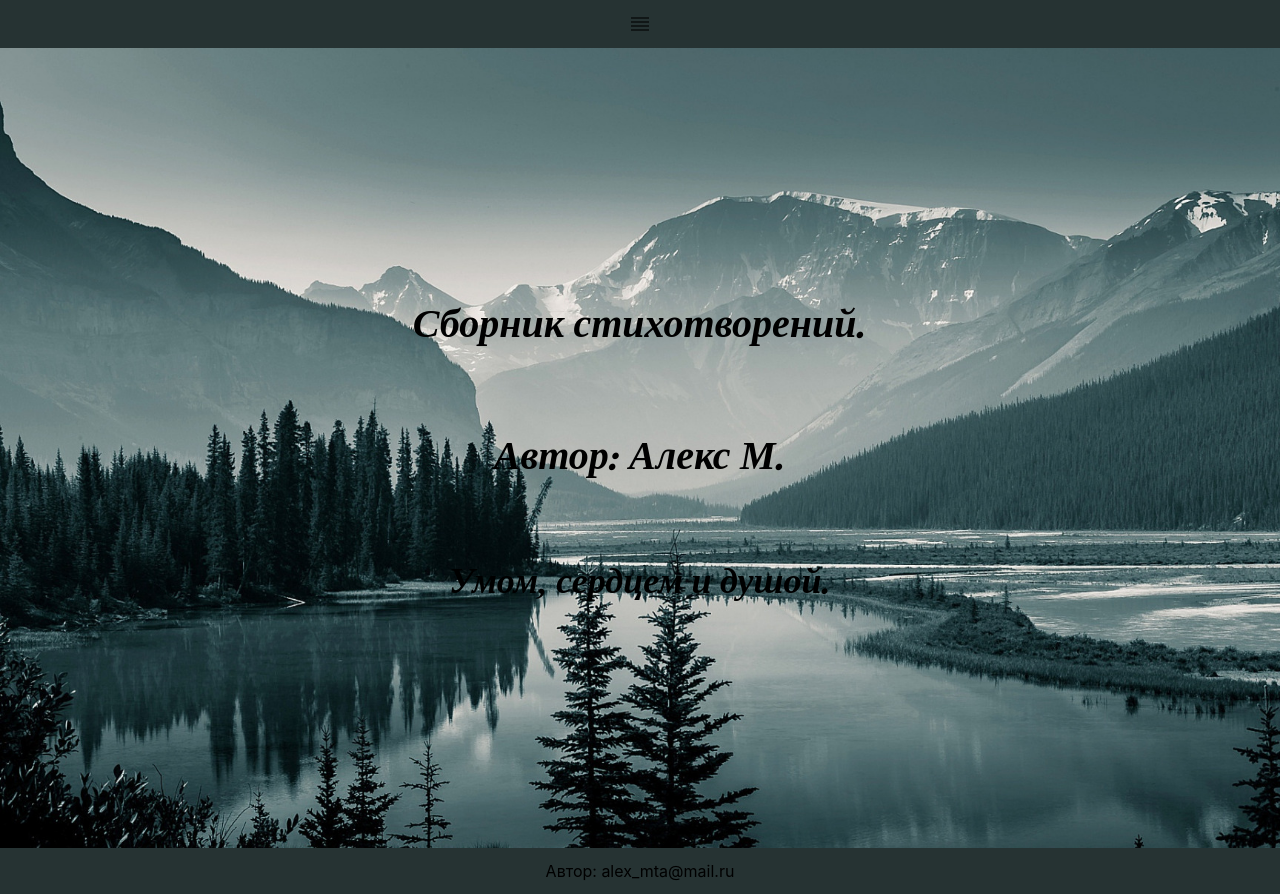
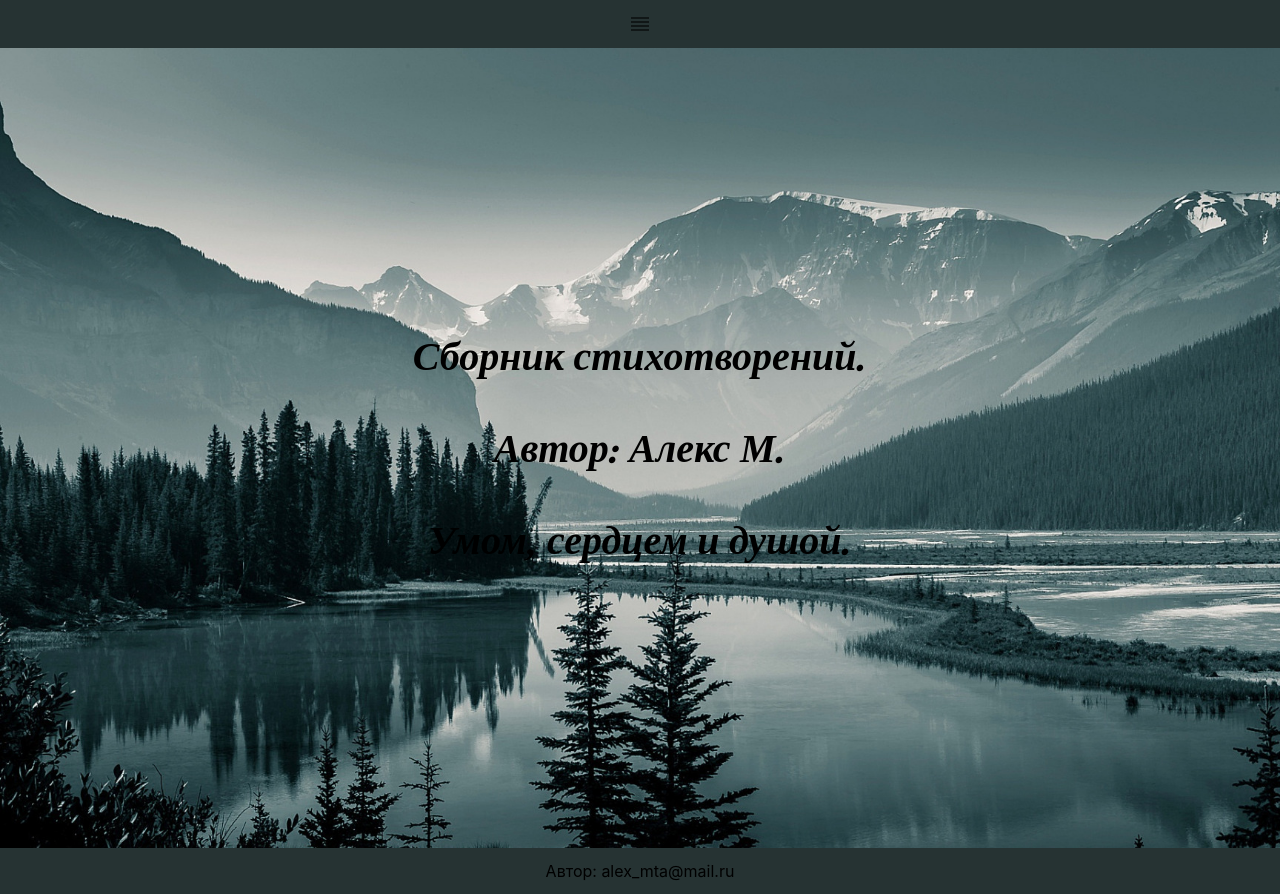
Before and after one commit to imciflam/poetry-site, a React (Create React App) app: page /#/ in a window 1280 px wide. Built offline with nearby package versions, Linux system fonts and the light colour scheme.

Commit message:
minor fixes

```diff
--- a/src/components/CascadingMenu/CascadingMenu.js
+++ b/src/components/CascadingMenu/CascadingMenu.js
@@ -88,7 +88,7 @@ class CascadingMenu extends React.Component {
               <MenuList>
                 {menuItem.subMenuItems.map(subMenuItem =>
                   <div><MenuItem
-                  onClick={e => this.closeAllMenus()}
+                  onClick={() => this.closeAllMenus()}
                   className={classes.menuItem}
                   key={menuItem.key}
                   component={Link} to={`${menuItem.key}#${subMenuItem.key}`}
--- a/src/components/MainPage.js
+++ b/src/components/MainPage.js
@@ -9,7 +9,7 @@ const styles = {
         backgroundSize: `cover`,
         minHeight: "100vh",
         padding: "0",
-        margin: "0"
+        margin: "0",
     },
     footer:
     {
@@ -27,6 +27,7 @@ export class MainPage extends Component {
         return (
             <div>
                 <div className="App-header" style={styles.bg}>
+                    <div style={styles.mainText}>
                     <p>
                         Сборник стихотворений.
                    </p>
@@ -36,6 +37,7 @@ export class MainPage extends Component {
                     <p>
                         Умом, сердцем и душой.
                    </p>
+                   </div>
                 </div>
                 <footer style={styles.footer}>
                     <p style={styles.text}>Автор: alex_mta@mail.ru</p>
```
